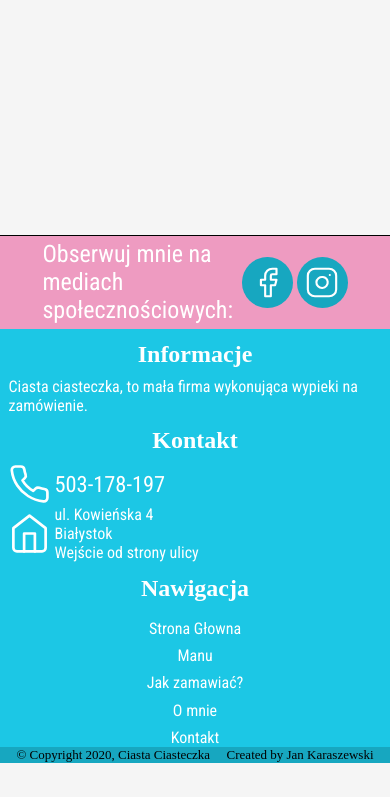
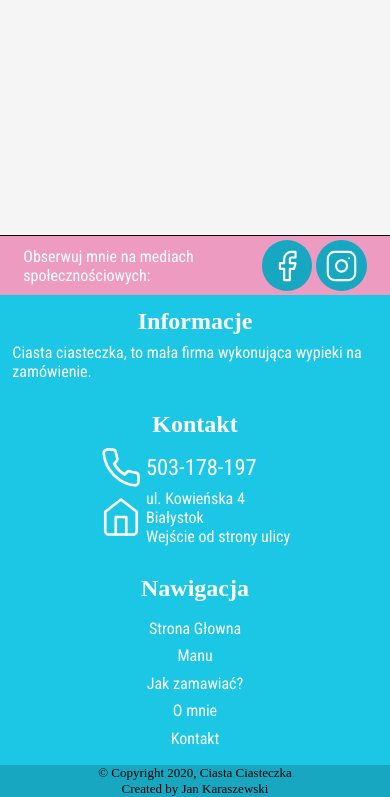
Before and after one commit to JanekKar/ciasta-ciasteczka, a Django app: page / in a window 390 px wide. Shown: the part 3182-3979 px from the top of the page. Before the commit the page ends 3945 px from the top, so only its background shows below. Run offline with Django 3.2, Linux system fonts and the light colour scheme.

Commit message:
Navbar and footer last touch-ups

```diff
--- a/src/ciasta_ciasteczka/static/ciasta_ciasteczka/styles/base.css
+++ b/src/ciasta_ciasteczka/static/ciasta_ciasteczka/styles/base.css
@@ -110,7 +110,13 @@ main {
     cursor: pointer;
 }
 
-.nav-links .link-btn :hover span {
+.nav-links .link-btn :hover span,
+.nav-links .section-btn :hover span {
+    border-bottom: 2px solid white;
+}
+
+
+.current>span {
     border-bottom: 2px solid white;
 }
 
@@ -274,6 +280,7 @@ footer .column {
     flex-direction: column;
     min-width: 25%;
     padding: 0 1vh 0 1vh;
+    margin: auto;
 }
 
 footer .column h2 {
@@ -295,6 +302,7 @@ footer .phone-wrapper {
     display: flex;
     flex-direction: row;
     align-items: center;
+    width: auto;
 }
 
 footer .phone-wrapper a {
@@ -394,10 +402,6 @@ footer #contact {
 
 @media screen and (max-width: 768px) {
     body {
-        overflow-x: hidden;
-    }
-
-    header {
         overflow-x: hidden;
     }
 
@@ -529,23 +533,39 @@ footer #contact {
         display: block;
     }
 
-    /* .footer-container {
-				flex-direction: column;
-				width: 100%;
-		} */
+    footer .social-media {
+        width: 90%;
+    }
+
+    footer .social-media-wrapper p {
+        font-size: medium;
+    }
 
     footer .columns-container {
         flex-direction: column;
         width: 100%;
+        padding: 0 1vw 0 1vw;
     }
 
     .columns-container>.column {
         align-items: center;
     }
 
+    .columns-container>.column-wrapper {
+        display: flex;
+        flex-direction: column;
+        align-items: center;
+        padding-bottom: 2vh;
+    }
+
     .vertical-line {
         display: none;
         visibility: hidden;
+    }
+
+    .copyright {
+        flex-direction: column;
+        align-items: center;
     }
 }
 
--- a/src/ciasta_ciasteczka/templates/ciasta_ciasteczka/base.html
+++ b/src/ciasta_ciasteczka/templates/ciasta_ciasteczka/base.html
@@ -6,11 +6,12 @@
     <meta charset="UTF-8" />
     <meta name="viewport" content="width=device-width, initial-scale=1.0" />
     <title>Ciasta ciasteczka</title>
+    <link rel="icon" href=" {% static 'ciasta_ciasteczka/assets/logo/CiastaCiasteczka_500px.png' %} " />
     <link rel="stylesheet" href=" {% static 'ciasta_ciasteczka/styles/base.css' %} " />
-    <link href="https://fonts.googleapis.com/css2?family=Roboto+Condensed&display=swap" rel="stylesheet" />
+    <link rel="stylesheet" href="https://fonts.googleapis.com/css2?family=Roboto+Condensed&display=swap"/>
     {% block styles %}
     {% endblock styles %}
-    <link rel="icon" href=" {% static 'ciasta_ciasteczka/assets/logo/CiastaCiasteczka_500px.png' %} " />
+
 </head>
 
 <body>
@@ -24,10 +25,9 @@
     </div>
 
     <div id="top"></div>
-    <header>
     <nav>
         <div class="logo-container">
-                <a class="logo" href="#top">
+            <a class="logo" href="/#top">
                 <img class="logo-img" src=" {% static 'ciasta_ciasteczka/assets/logo/CiastaCiasteczka_500px.png' %}"
                     alt="" /></a>
         </div>
@@ -125,18 +125,17 @@
                 </div>
             </li>
 
-                <li onClick="closeNav()" class="link-btn">
+            <li onClick="closeNav()" class="section-btn">
                 <a href="#how-to-order"><span>jak zamówić?</span></a>
             </li>
-                <li onClick="closeNav()" class="link-btn">
+            <li onClick="closeNav()" class="section-btn">
                 <a href="#about"><span>o mnie</span></a>
             </li>
-                <li onClick="closeNav()" class="link-btn">
-                    <a href="#contact"><span>kontak</span></a>
+            <li onClick="closeNav()" class="section-btn">
+                <a href="#contact"><span>kontakt</span></a>
             </li>
         </ul>
     </nav>
-    </header>
 
     <main>
         {% block main-content %}
@@ -211,8 +210,8 @@
             <span>Created by Jan Karaszewski</span>
         </div>
     </footer>
-
+</body>
     <script src=" {% static 'ciasta_ciasteczka/scripts/base.js' %} "></script>
-</body>
-
+    {% block scripts %}
+    {% endblock scripts %}
 </html>
--- a/src/ciasta_ciasteczka/templates/ciasta_ciasteczka/index.html
+++ b/src/ciasta_ciasteczka/templates/ciasta_ciasteczka/index.html
@@ -1,4 +1,3 @@
-
 {% extends 'ciasta_ciasteczka/base.html' %}
 {% load static %}
 
@@ -6,6 +5,10 @@
 {% block styles %}
 <link rel="stylesheet" href=" {% static 'ciasta_ciasteczka/styles/index.css' %} ">
 {% endblock styles %}
+
+{% block scripts%}
+<script src="{% static 'ciasta_ciasteczka/scripts/index.js' %}"></script>
+{% endblock scripts%}
 
 {% block main-content %}
 <section id="home">
@@ -112,8 +115,8 @@
             <div class="map-wrapper">
                 <iframe
                     src="https://www.google.com/maps/embed?pb=!1m18!1m12!1m3!1d738.3327324675372!2d23.15160418695224!3d53.15377734686091!2m3!1f0!2f0!3f0!3m2!1i1024!2i768!4f13.1!3m3!1m2!1s0x471ffc4779f19bb7%3A0xd01d632dd02233b4!2sKowie%C5%84ska%204%2C%2015-107%20Bia%C5%82ystok!5e1!3m2!1spl!2spl!4v1595938857561!5m2!1spl!2spl"
-                            width="500" height="500" frameborder="0" style="border: 0;" allowfullscreen=""
-                            aria-hidden="false" tabindex="0"></iframe>
+                    width="500" height="500" frameborder="0" style="border: 0;" allowfullscreen="" aria-hidden="false"
+                    tabindex="0"></iframe>
             </div>
         </div>
     </div>
```
Also changed, not shown: src/ciasta_ciasteczka/static/ciasta_ciasteczka/scripts/base.js (+24 -86 lines), src/ciasta_ciasteczka/static/ciasta_ciasteczka/scripts/index.js (added, +58 -0 lines), README.md. Lines whose indentation alone changed are shown as unchanged.
